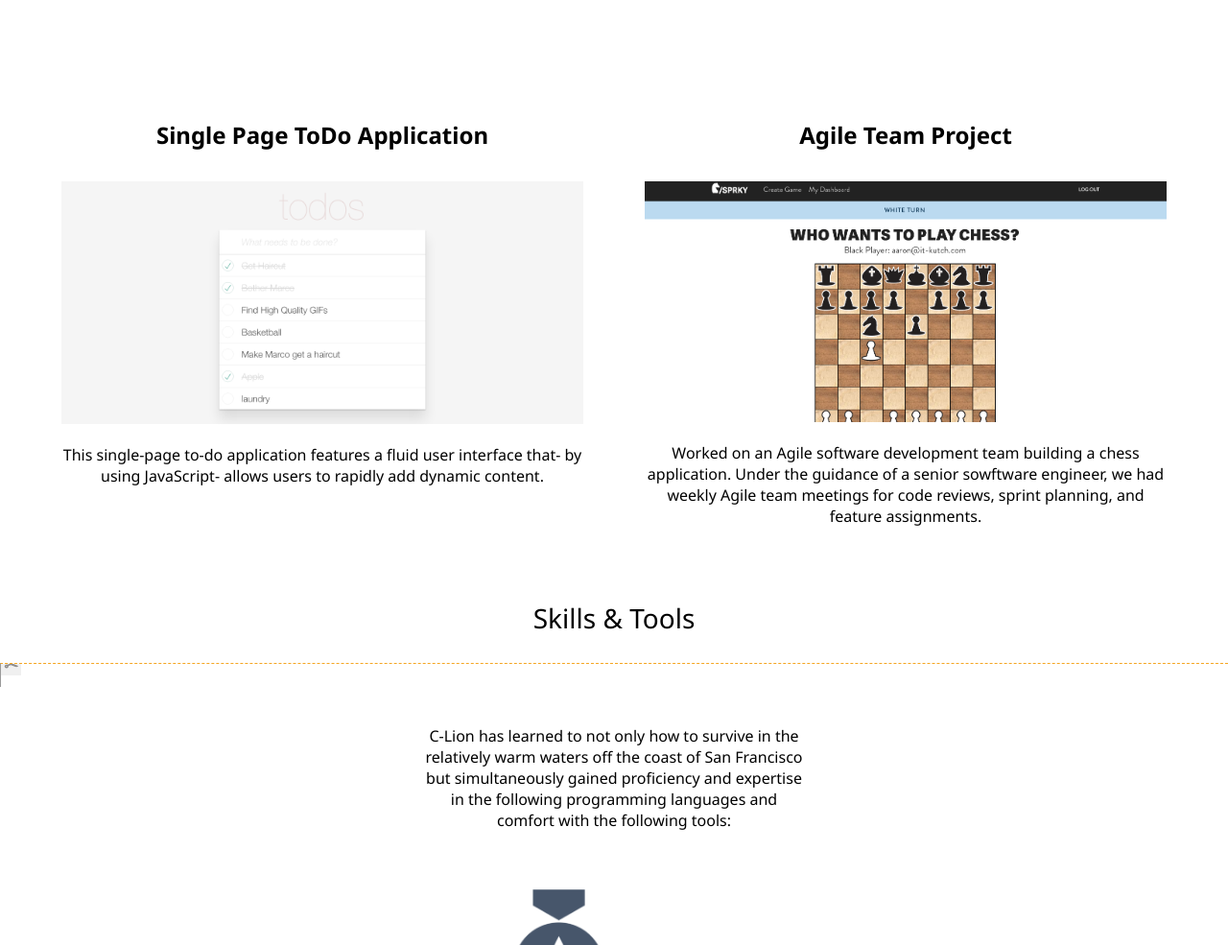
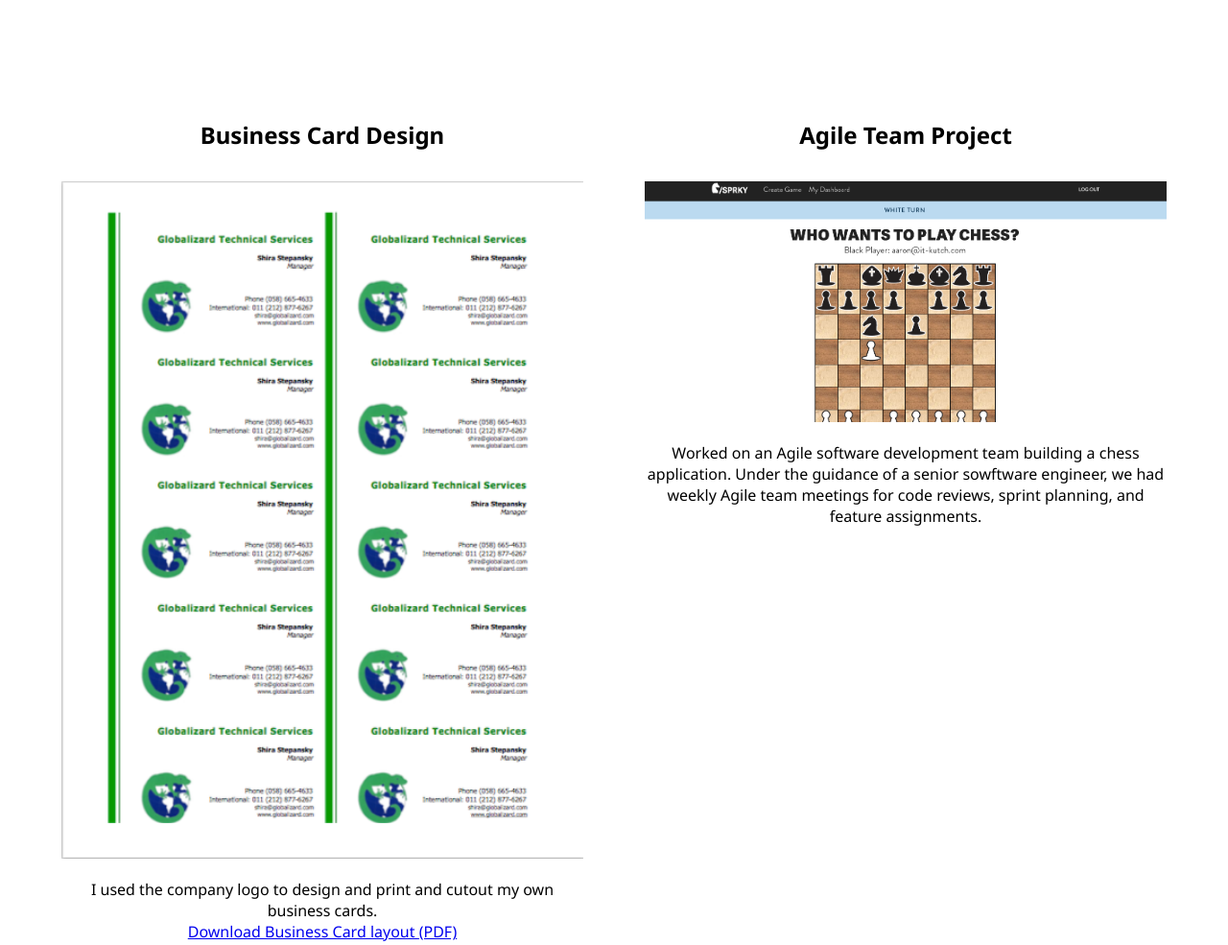
Before and after one commit to C-Lion/c-lion, a website: page index.html in a window 1280 px wide. Shown: the part 4885-5870 px from the top of the page at 96% size. Drawn offline with Linux system fonts and the light colour scheme.

Commit message:
Add Business Card img, and pdf links to row three of Marketing

```diff
--- a/index.html
+++ b/index.html
@@ -211,10 +211,12 @@ puts fooBar(times)
 		<br class="clear" />
 
 		<div class="box">
-			<h4>Single Page ToDo Application</h4>
-			<img src="images/webApps/todoster.png" alt="Screenshot of a To Do list application." class="full-width">
+			<h4>Business Card Design</h4>
+			<img src="images/marketing/business-card-design.png" alt="Screenshot of a To Do list application." class="full-width">
 			<p>
-				This single-page to-do application features a fluid user interface that- by using JavaScript- allows users to rapidly add dynamic content.
+				I used the company logo to design and print and cutout my own business cards.
+				<br />
+				<a href="images/marketing/business-card-design.pdf">Download Business Card layout (PDF)</a>
 			</p>
 
 		</div>
```
